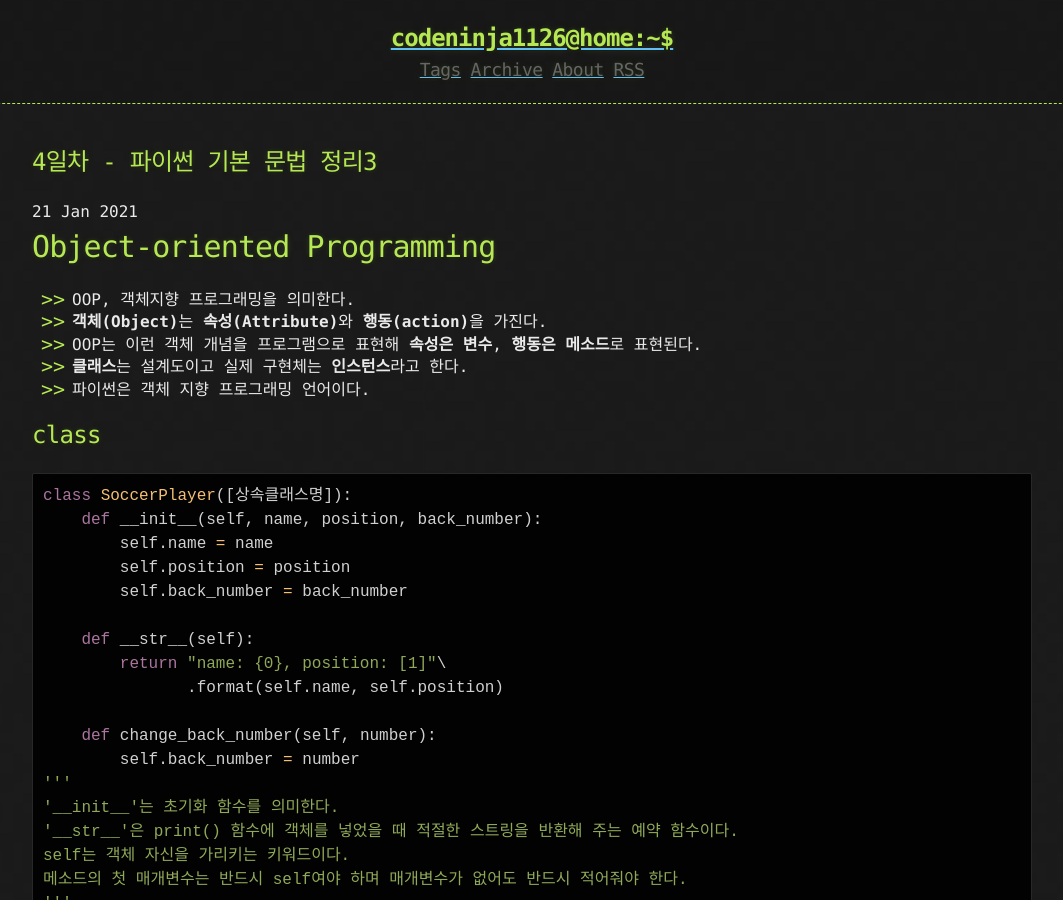
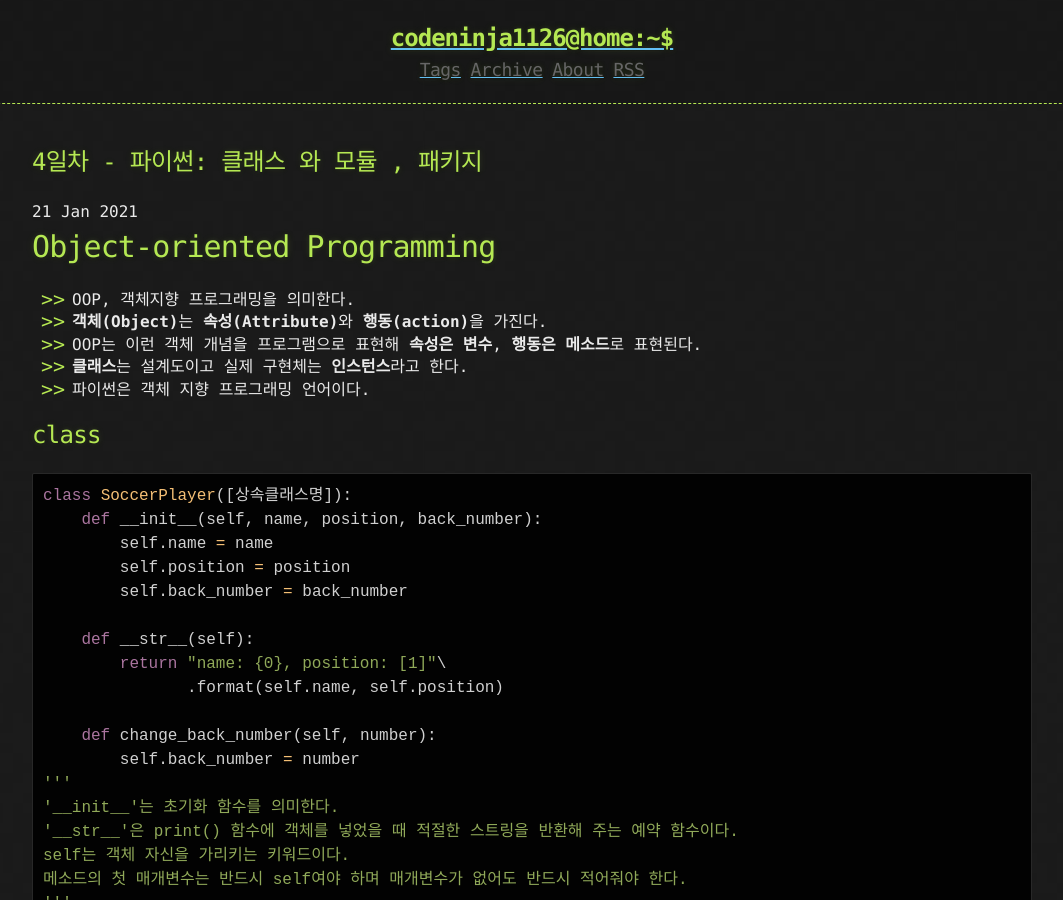
Before and after one commit to CodeNinja1126/CodeNinja1126.github.io, a Jekyll site: the page built from _posts/2021-01-21-018.md, in a window 1280 px wide and 900 px high. Shown: the whole window, without its empty margins (108-1171 px from the left). Built offline with Jekyll 4.4.1, drawn with Linux system fonts in a browser that asks for light colours.

Commit message:
Update 2021-01-21-018.md

```diff
--- a/_posts/2021-01-21-018.md
+++ b/_posts/2021-01-21-018.md
@@ -1,5 +1,5 @@
 ---
-title: '4일차 - 파이썬 기본 문법 정리3'
+title: '4일차 - 파이썬: 클래스 와 모듈 , 패키지'
 tags: [boostcamp]
 published: true
 ---
```
